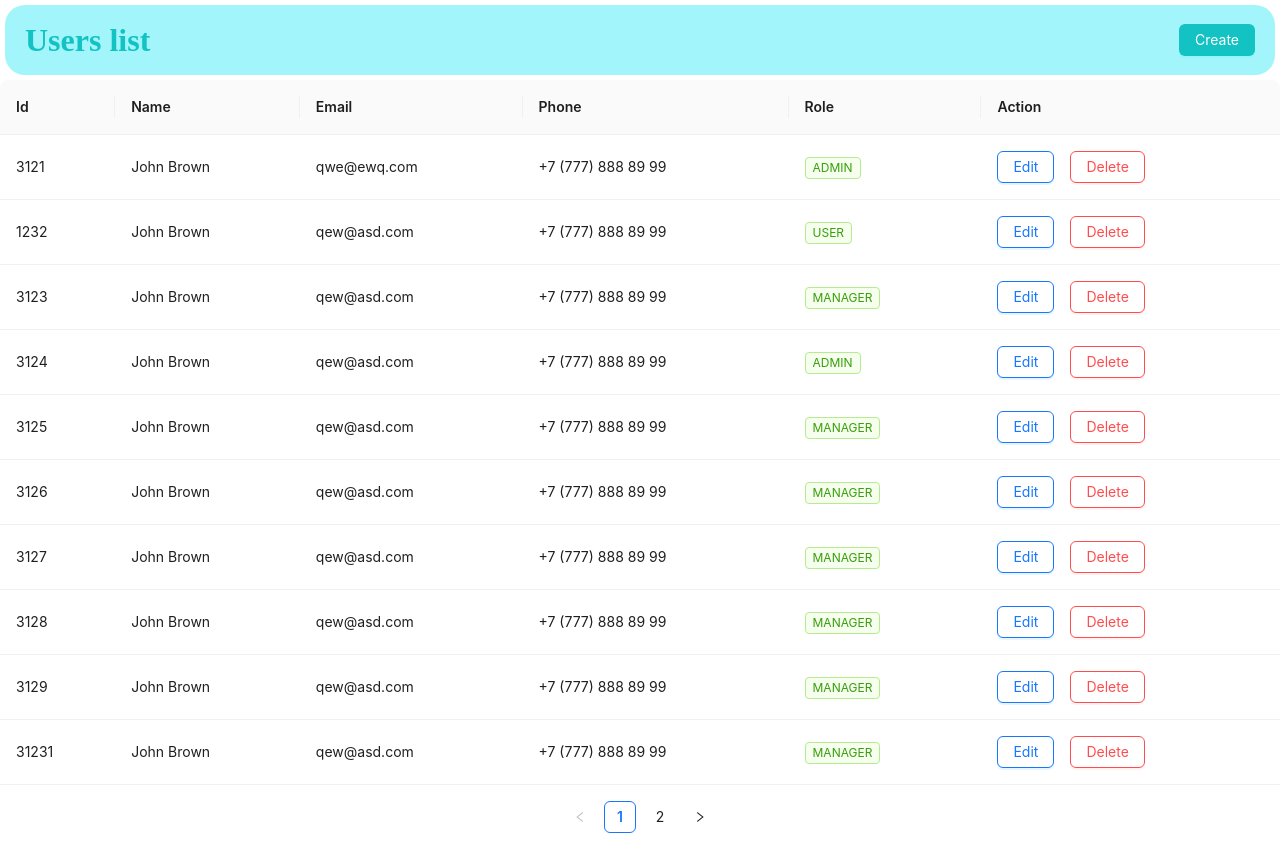
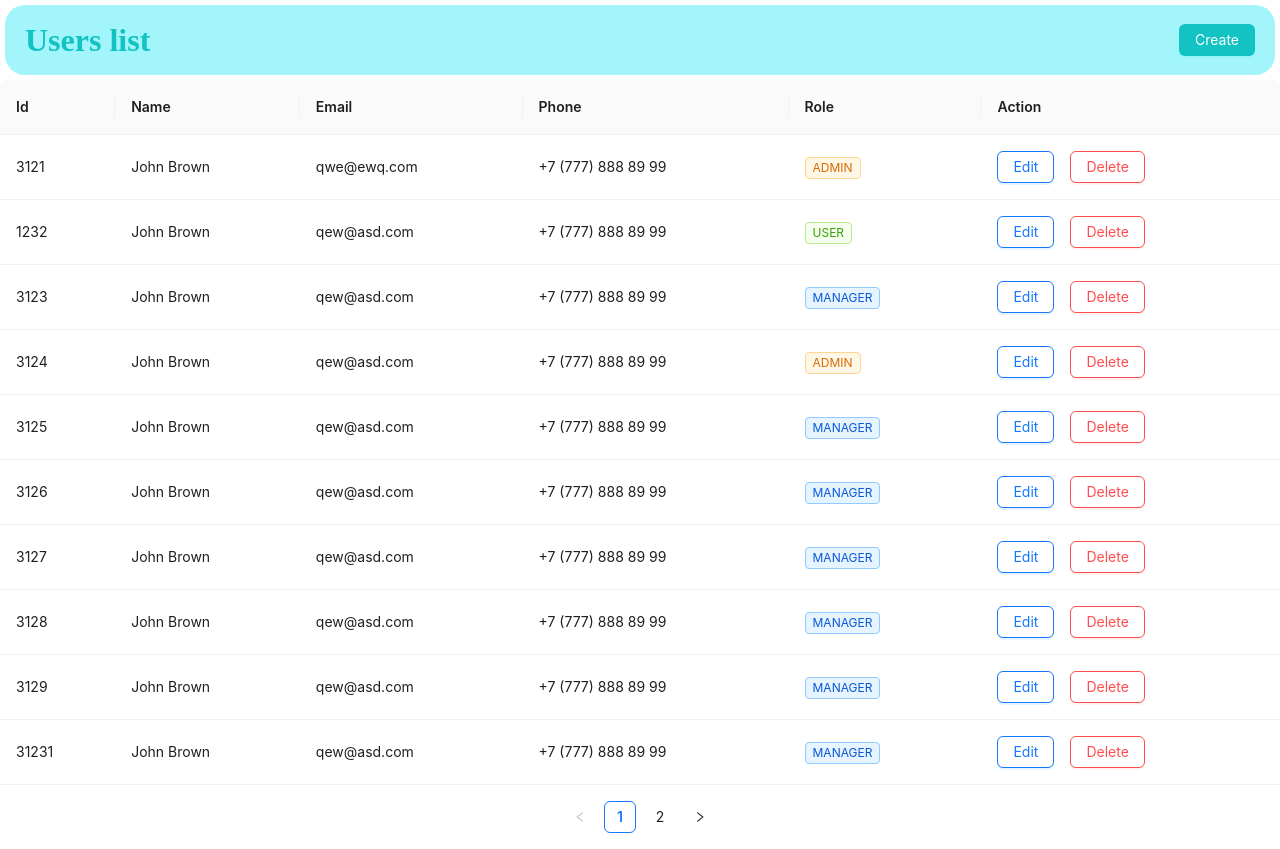
Before and after one commit to temirhanb/users-list, a React (Vite) app: page / in a window 1280 px wide. Built offline with nearby package versions, Linux system fonts and the light colour scheme.

Commit message:
- add color role

```diff
--- a/src/pages/main/components/tableUsersList/index.tsx
+++ b/src/pages/main/components/tableUsersList/index.tsx
@@ -41,11 +41,11 @@ export const TableUsersList: React.FC = () => {
       responsive: ["sm"],
       render: (_, {role}) => (
         <>
-          <Tag color={"green"} key={role}>
+          <Tag color={role === "User" ? "green" : role === "Admin" ? "orange" : "blue"} key={role}>
             {role.toUpperCase()}
           </Tag>
         </>
-      ),
+      )
     },
     {
       title: "Action",
```
